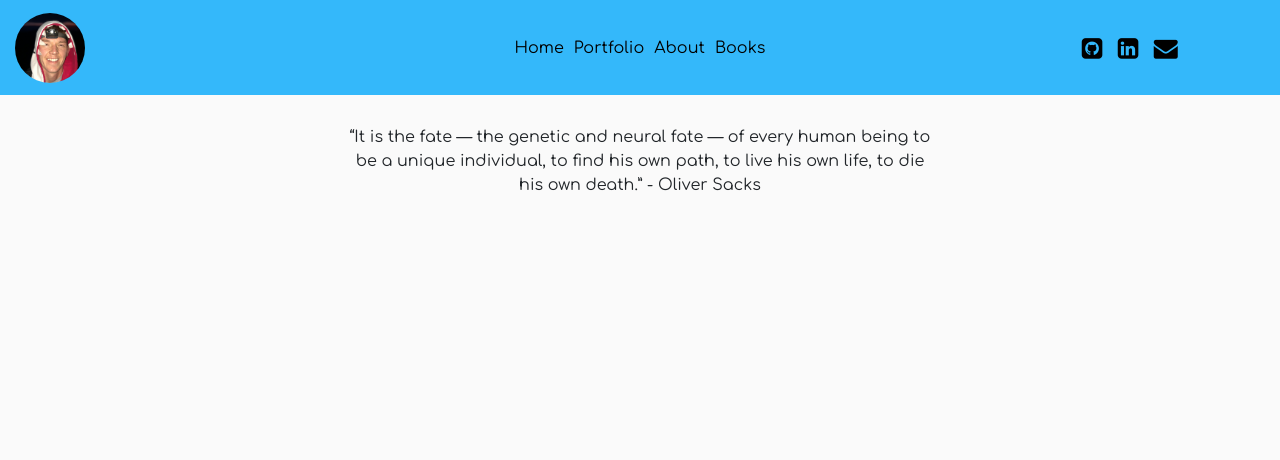
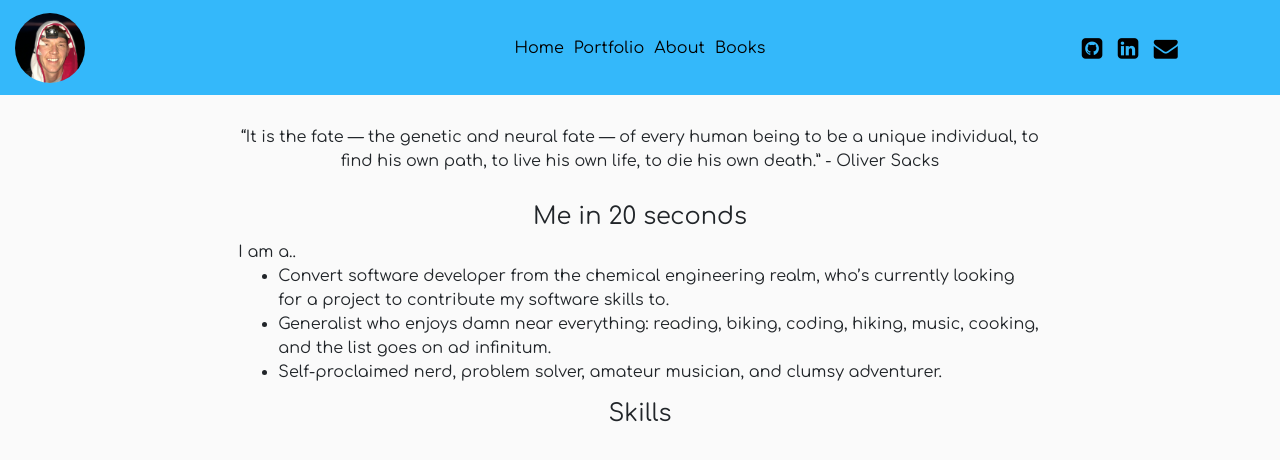
Before and after one commit to shawnsull3/portfolio, a React (Create React App) app: page / in a window 1280 px wide. Shown: the top 460 px of the page. Built offline with nearby package versions, Linux system fonts and the light colour scheme.

Commit message:
Add quick description of myself

```diff
--- a/src/components/Home.js
+++ b/src/components/Home.js
@@ -7,8 +7,26 @@ const Home = () => {
     return (
         <div className='col-12'>
           <div className='row justify-content-center'>
-            <div className='col-12 col-sm-6 text-center'>
+            <div className='col-12 col-sm-8 text-center'>
               <p className='quote'>{quotes[randomIndex]}</p>
+            </div>
+          </div>
+
+          <div className='row justify-content-center'>
+            <div className='col-12 col-sm-8'>
+                <h4 className='text-center'>Me in 20 seconds</h4>
+                I am a..
+                <ul>
+                    <li>Convert software developer from the chemical engineering realm, who’s currently looking for a project to contribute my software skills to.</li>
+                    <li>Generalist who enjoys damn near everything: reading, biking, coding, hiking, music, cooking, and the list goes on ad infinitum.</li>
+                    <li>Self-proclaimed nerd, problem solver, amateur musician, and clumsy adventurer.</li>
+                </ul>
+            </div>
+          </div>
+
+          <div className='row justify-content-center'>
+            <div className='col-12 col-sm-8 text-center'>
+              <h4>Skills</h4>
             </div>
           </div>
 
```
